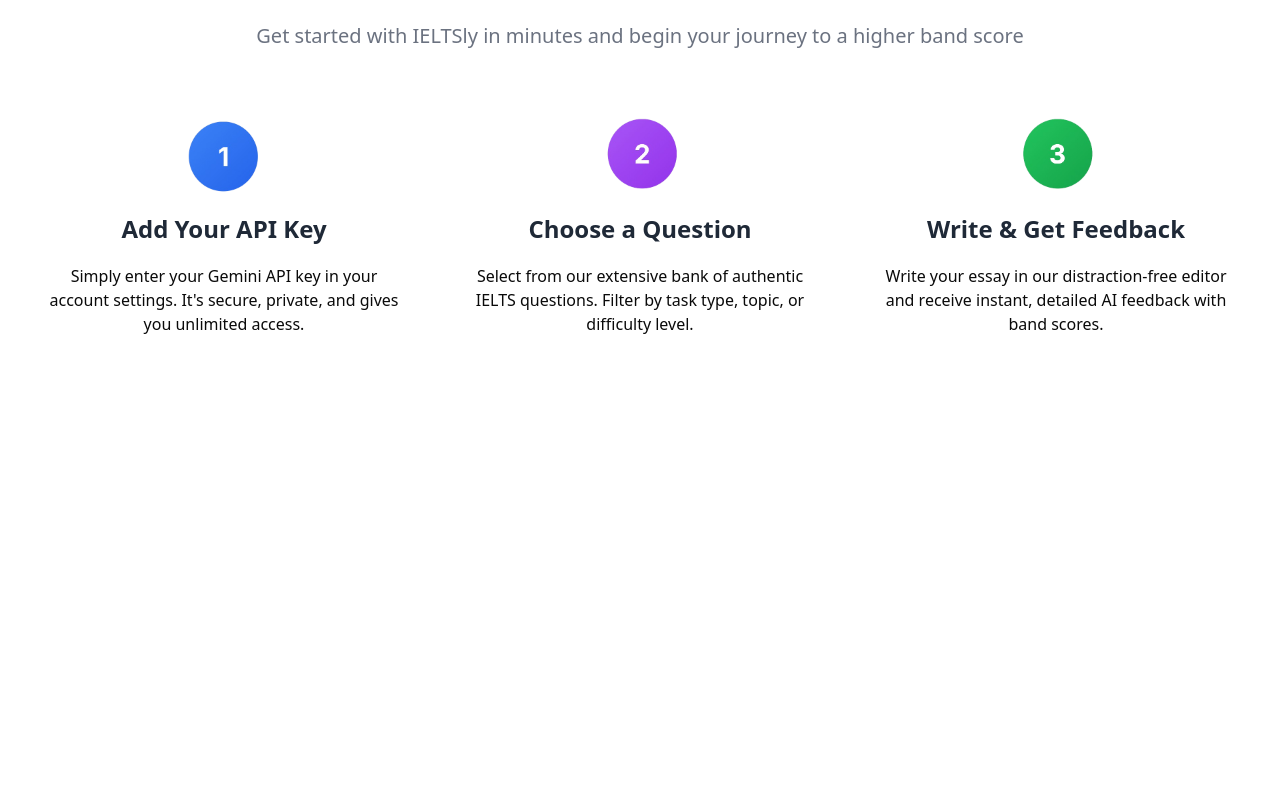
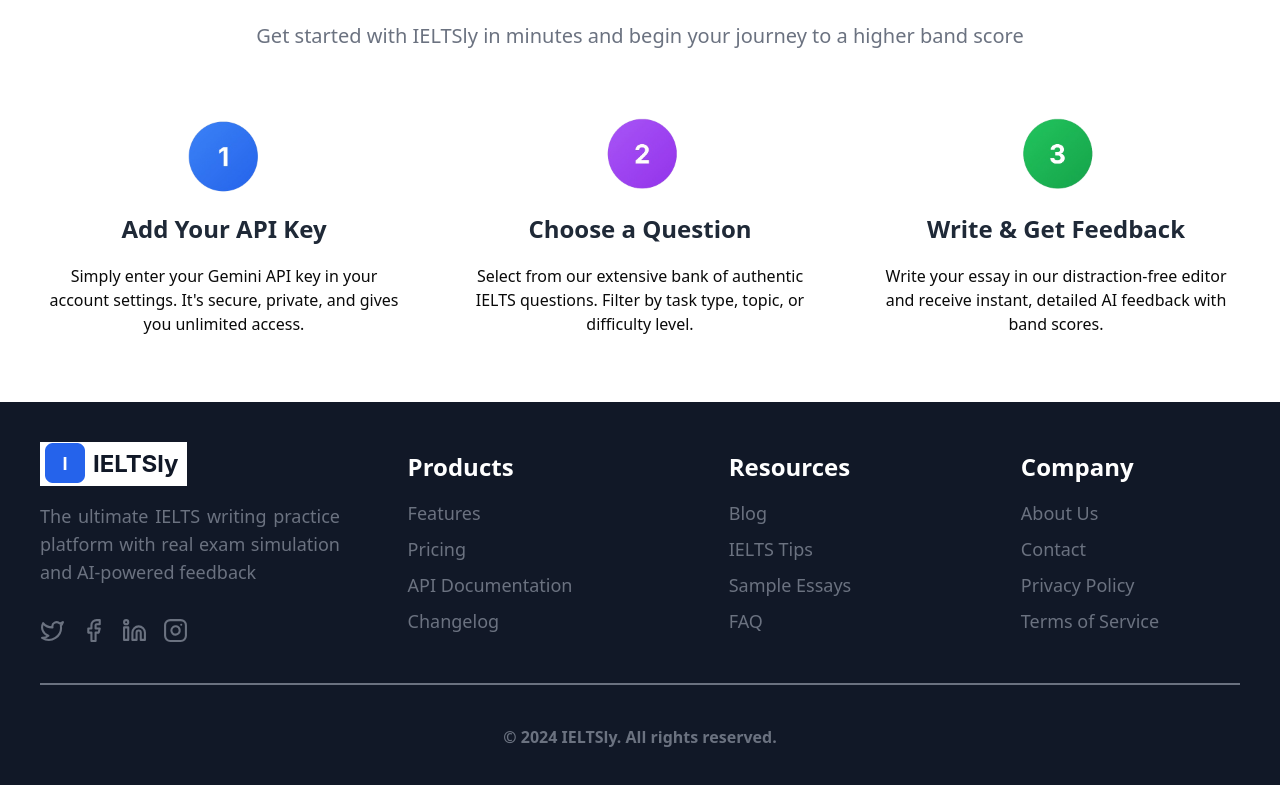
Before and after one commit to Jeremi-code/IELTSly, a Next.js app: page / in a window 1280 px wide. Shown: the part 2014-2799 px from the top of the page. Before the commit the page ends 2416 px from the top, so only its background shows below. Built offline with nearby package versions, Linux system fonts and the light colour scheme.

Commit message:
Feature: Footer added

```diff
--- a/app/components/Features.tsx
+++ b/app/components/Features.tsx
@@ -56,7 +56,7 @@
       </div>
       <div className="grid grid-cols-3 place-items-center gap-8">
         {featureLists.map((feature, index) => (
-          <div className="p-4 w-100 h-72 bg-white flex flex-col items-start justify-evenly rounded-2xl">
+          <div key={index} className="p-4 w-100 h-72 bg-white flex flex-col items-start justify-evenly rounded-2xl">
             <img src={feature.icon} width={80} alt="" />
             <h2 className="text-2xl font-bold text-[#1F2937]">
               {feature.title}
--- /dev/null
+++ b/app/components/Footer.tsx
@@ -0,0 +1,58 @@
+import React from "react";
+import { Twitter, Facebook, Linkedin, Instagram } from "lucide-react";
+
+const Footer = () => {
+  return (
+    <div className="w-full p-10 bg-[#111827] flex flex-col items-center justify-center gap-10">
+      <div className="grid grid-cols-4 place-items-center w-full">
+        <div className="flex flex-col items-start justify-center">
+          <img src="logo.png" alt="logo" />
+          <p className="text-[#6B7280] text-lg text-justify mt-4 mb-8">
+            The ultimate IELTS writing practice platform with real exam
+            simulation and AI-powered feedback
+          </p>
+          <div className="flex items-center justify-center gap-4">
+            <Twitter color="#6B7280" size={25} />
+            <Facebook color="#6B7280" size={25} />
+            <Linkedin color="#6B7280" size={25} />
+            <Instagram color="#6B7280" size={25} />
+          </div>
+        </div>
+
+        <div>
+          <h3 className="text-white text-2xl font-bold mb-4">Products</h3>
+          <ul className="text-[#6B7280] text-lg space-y-2">
+            <li>Features</li>
+            <li>Pricing</li>
+            <li>API Documentation</li>
+            <li>Changelog</li>
+          </ul>
+        </div>
+
+        <div>
+          <h3 className="text-white text-2xl font-bold mb-4">Resources</h3>
+          <ul className="text-[#6B7280] text-lg space-y-2">
+            <li>Blog</li>
+            <li>IELTS Tips</li>
+            <li>Sample Essays</li>
+            <li>FAQ</li>
+          </ul>
+        </div>
+
+        <div>
+          <h3 className="text-white text-2xl font-bold mb-4">Company</h3>
+          <ul className="text-[#6B7280] text-lg space-y-2">
+            <li>About Us</li>
+            <li>Contact</li>
+            <li>Privacy Policy</li>
+            <li>Terms of Service</li>
+          </ul>
+        </div>
+      </div>
+      <div className="w-full h-0.5 bg-[#6B7280] "></div>
+      <div className="text-[#6B7280] font-bold">© 2024 IELTSly. All rights reserved.</div>
+    </div>
+  );
+};
+
+export default Footer;
--- a/app/components/Hero.tsx
+++ b/app/components/Hero.tsx
@@ -23,6 +23,4 @@
   );
 };
 
-
-
 export default Hero;
--- a/app/components/Steps.tsx
+++ b/app/components/Steps.tsx
@@ -39,7 +39,7 @@
 
       <div className="grid grid-cols-3 place-items-center gap-8">
         {featureLists.map((feature, index) => (
-          <div className="p-4 w-100 h-72 bg-white flex flex-col items-center justify-evenly rounded-2xl">
+          <div key={index} className="p-4 w-100 h-72 bg-white flex flex-col items-center justify-evenly rounded-2xl">
             <img src={feature.icon} width={80} alt="" />
             <h2 className="text-2xl font-bold text-[#1F2937]">
               {feature.title}
--- a/app/page.tsx
+++ b/app/page.tsx
@@ -4,6 +4,7 @@
 import Stat from './components/Stat';
 import Features from './components/Features';
 import Steps from './components/Steps';
+import Footer from './components/Footer';
 
 const HomePage = () => {
   return (
@@ -13,6 +14,7 @@
       <Stat />
       <Features />
       <Steps />
+      <Footer />
     </div>
   )
 }
```
